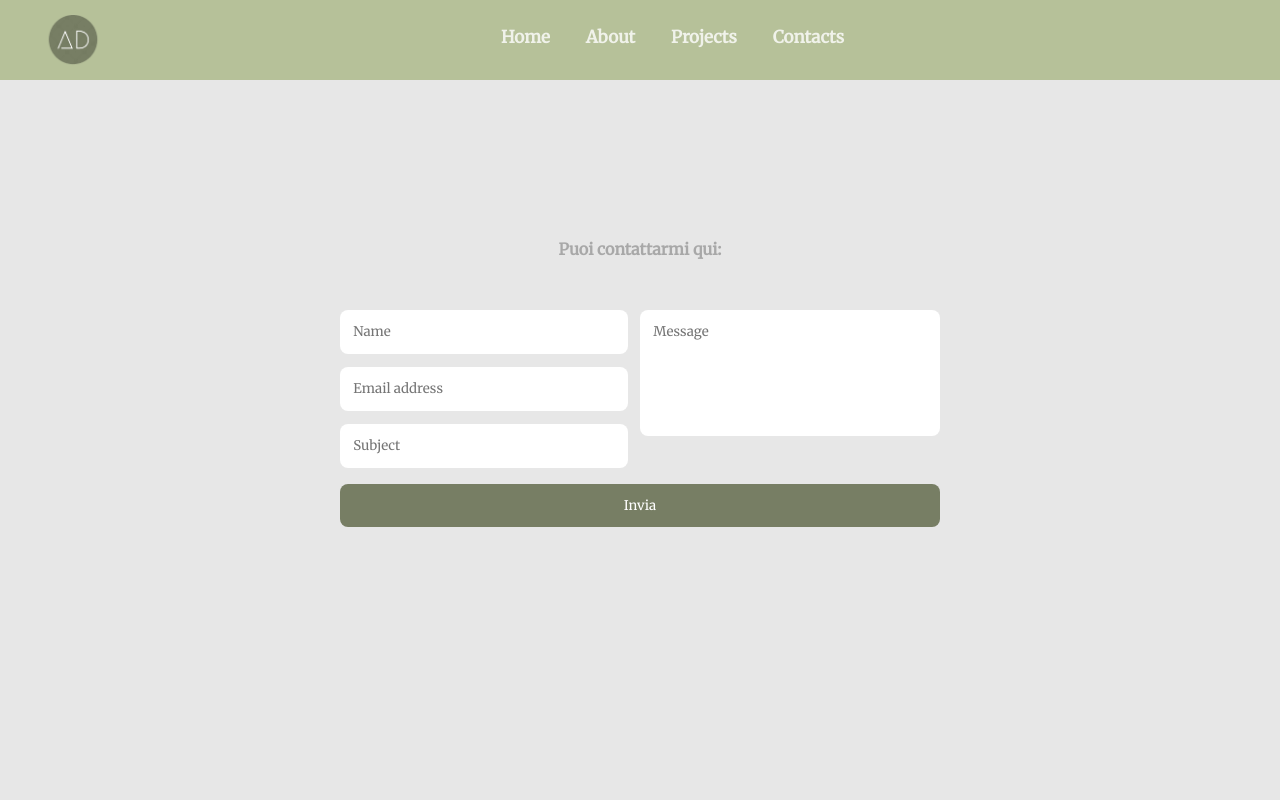
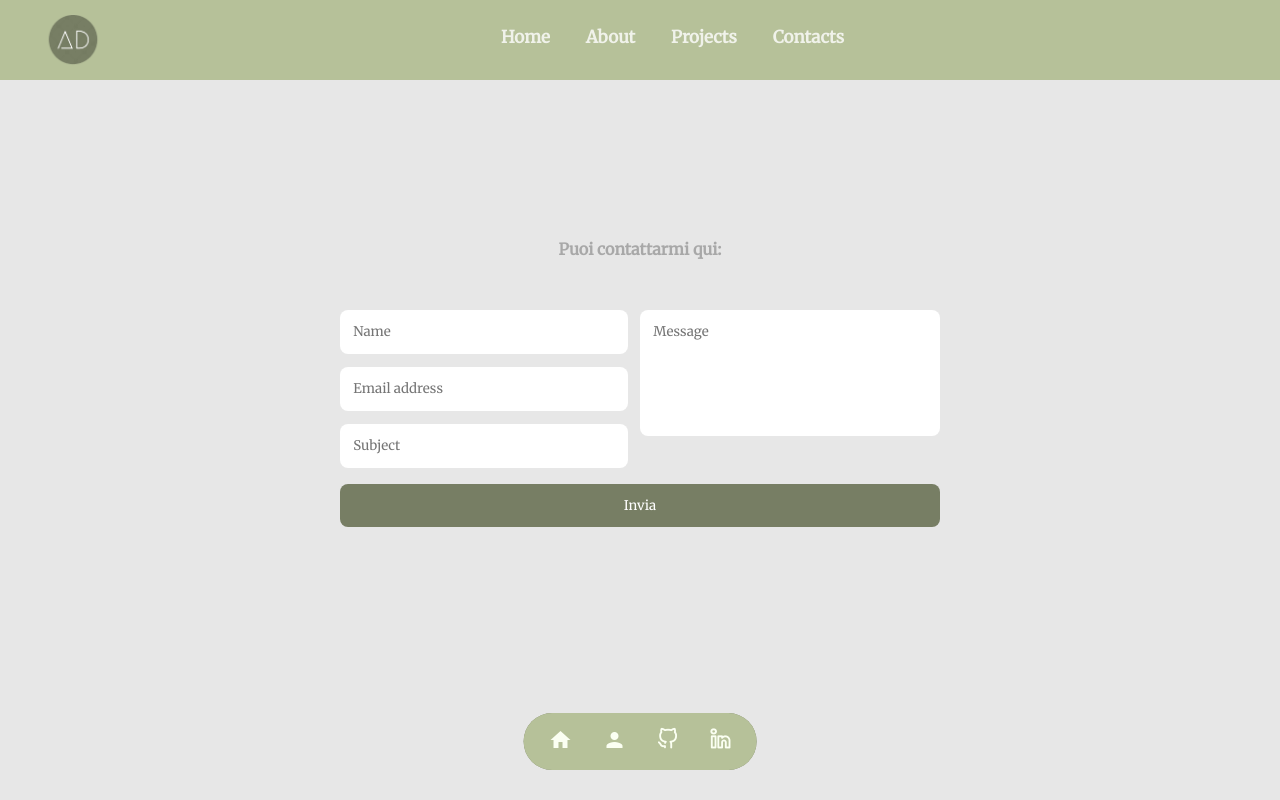
Before and after one commit to AndreaDemarchiWeb/AndreaDemarchiWeb.github.io, a plain HTML site: page contacts/index.html in a window 1280 px wide. Drawn offline with nearby package versions, Linux system fonts and the light colour scheme.

Commit message:
piccole modifiche

```diff
--- a/assets/css/contacts.css
+++ b/assets/css/contacts.css
@@ -101,6 +101,73 @@ textarea {
   clear: both;
 }
 
-.border {
-  border: 1px solid #ff0000;
+/* Footer Navbar */
+
+.nav-container {
+  z-index: 0;
+  display: flex;
+  justify-content: center;
+  align-items: center;
 }
+nav {
+  background: #b6c199;
+  height: 57px;
+  display: inline-block;
+  border-radius: 35px;
+  padding: 0 10px;
+  margin: 30px;
+  position: relative;
+}
+
+.nav ul {
+  display: flex;
+  list-style-type: none;
+}
+
+.nav ul li a {
+  display: inline-block;
+  padding: 15px;
+  color: #fbfff2;
+  transition: transform 0.3s cubic-bezier(0.925, 0.15, 0.505, 1.03);
+}
+
+.nav ul li a:hover {
+  transform: scale(1.3);
+}
+
+nav::after {
+  content: "";
+  background: #777e64;
+  width: 100%;
+  height: 100%;
+  display: inline-block;
+  border-radius: 35px;
+  position: absolute;
+  left: 0;
+  top: 0;
+  transform: scaleX(1);
+  z-index: -1;
+  transition: all 0.3s cubic-bezier(0.925, 0.15, 0.505, 1.03);
+}
+
+nav.horizontal:hover::after {
+  transform: scaleX(1.1);
+}
+
+.uil {
+  font-size: 140%;
+}
+
+.position-navbar-contacts {
+  position: fixed;
+  bottom: 0;
+  left: 50%;
+  transform: translateX(-50%);
+}
+@media (max-width: 600px) {
+  .fixed-div {
+    width: 90%;
+    left: 5%;
+    transform: none;
+  }
+}
--- a/assets/css/home.css
+++ b/assets/css/home.css
@@ -105,6 +105,12 @@ nav.horizontal:hover::after {
   transform: scaleX(1.1);
 }
 
+.uil {
+  font-size: 140%;
+  position: relative;
+  bottom: 5px;
+}
+
 /*Rimpicciolisce leggermente il blob per mobile, altrimenti usciva dallo schermo di poco*/
 @media (max-width: 768px) {
   .blob {
--- a/contacts/index.html
+++ b/contacts/index.html
@@ -3,8 +3,21 @@
     <meta charset="utf-8" />
     <meta name="viewport" content="width=device-width, initial-scale=1.0" />
     <title>Contacts</title>
+    <!--Stylesheets-->
     <link rel="stylesheet" href="/assets/css/style.css" />
     <link rel="stylesheet" href="/assets/css/contacts.css" />
+
+    <!-- Google icons  -->
+    <link
+      href="https://fonts.googleapis.com/icon?family=Material+Icons"
+      rel="stylesheet"
+    />
+
+    <!--Iconscout icons-->
+    <link
+      rel="stylesheet"
+      href="https://unicons.iconscout.com/release/v3.0.6/css/line.css"
+    />
   </head>
 
   <body>
@@ -56,6 +69,34 @@
       </form>
     </div>
 
+    <!-- Footer Navbar -->
+    <div class="nav-container mt-4 position-navbar-contacts">
+      <nav class="nav horizontal">
+        <ul>
+          <li>
+            <a href="##">
+              <i class="material-icons">home</i>
+            </a>
+          </li>
+          <li>
+            <a href="#">
+              <i class="material-icons">person</i>
+            </a>
+          </li>
+          <li>
+            <a href="#">
+              <i class="uil uil-github-alt"></i>
+            </a>
+          </li>
+          <li>
+            <a href="#">
+              <i class="uil uil-linkedin-alt"></i>
+            </a>
+          </li>
+        </ul>
+      </nav>
+    </div>
+
     <script>
       let item = document.querySelector(".icon-hamburger");
       item.addEventListener("click", function () {
```
Also changed, not shown: home/index.html (+26 -18 lines), assets/img/github-alt.svg (added).
